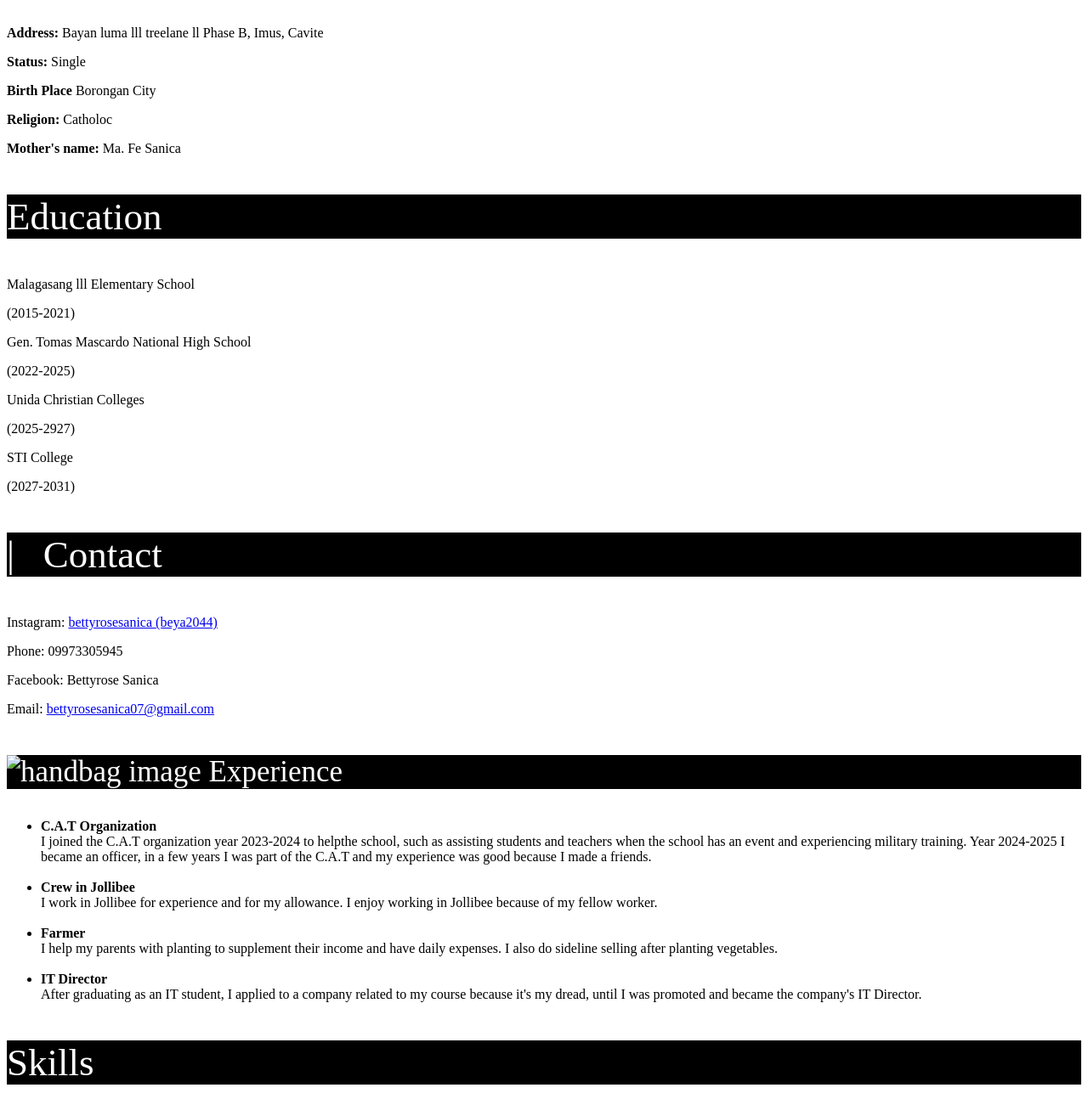
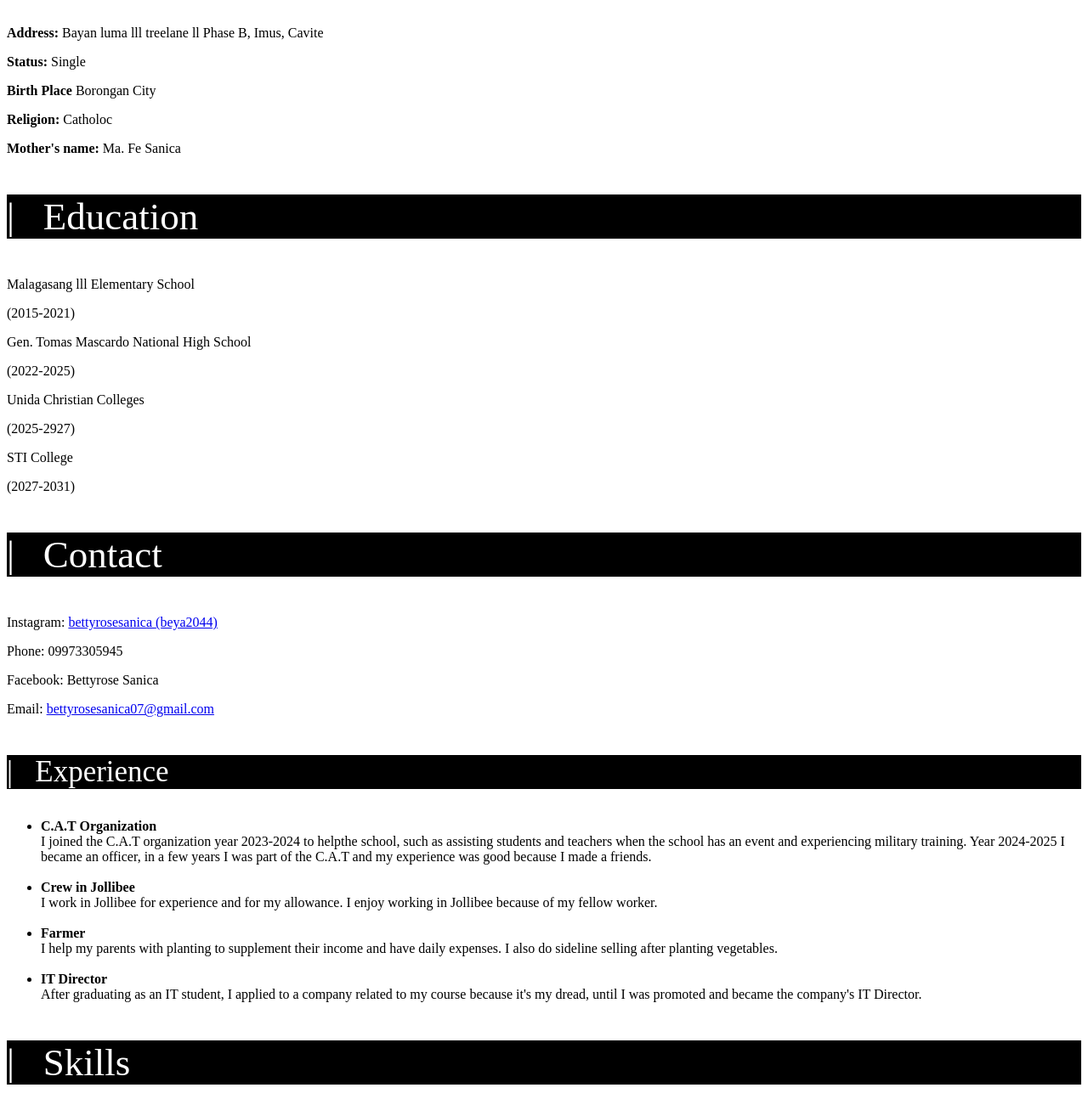
Before and after one commit to sanicabettyrose/my-resume, a plain HTML site: page index.html in a window 1280 px wide. Shown: the part 498-1792 px from the top of the page at 85% size. Drawn offline with Linux system fonts and the light colour scheme; files whose address does not match are found by name.

Commit message:
Update index.html

```diff
--- a/index.html
+++ b/index.html
@@ -32,7 +32,7 @@
         <br>
         <div class="h1">
         <p style="color: white; font-size: 45px; background-color: black; ">
-            Details about me
+         | &nbsp; Details about me
          </p>
 
             <p><strong>Address:</strong> Bayan luma lll treelane ll Phase B, Imus, Cavite</p>
@@ -44,7 +44,7 @@
 
         <div class="h1">
             <p style="color: white; font-size: 45px; background-color: black;">
-                Education
+            | &nbsp; Education
             </p>
 
 
@@ -74,8 +74,7 @@
 
         <div class="h1">
             <p style="color: white; font-size: 35px; background-color: black;">
-                <img src="handbag.jpg" alt="handbag image" width="20" height="20">
-           Experience
+             | &nbsp; Experience
         </p>
 
             <ul>
@@ -102,7 +101,7 @@
 
         <div class="body">
             <p style="color: white; font-size: 45px; background-color: black;">
-            Skills
+            | &nbsp; Skills
         </p>
 
         <ul>
```
